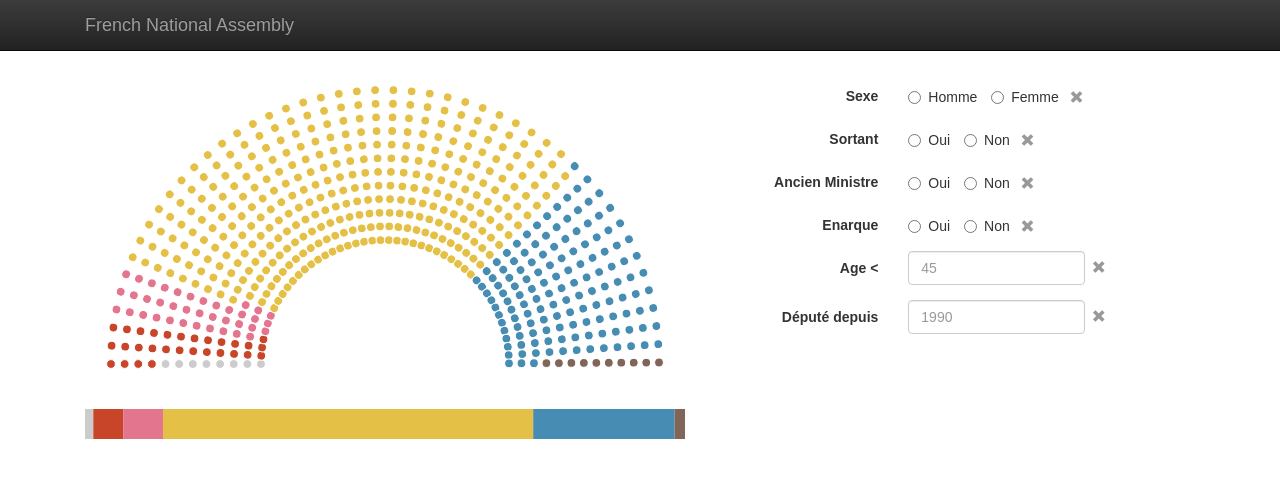
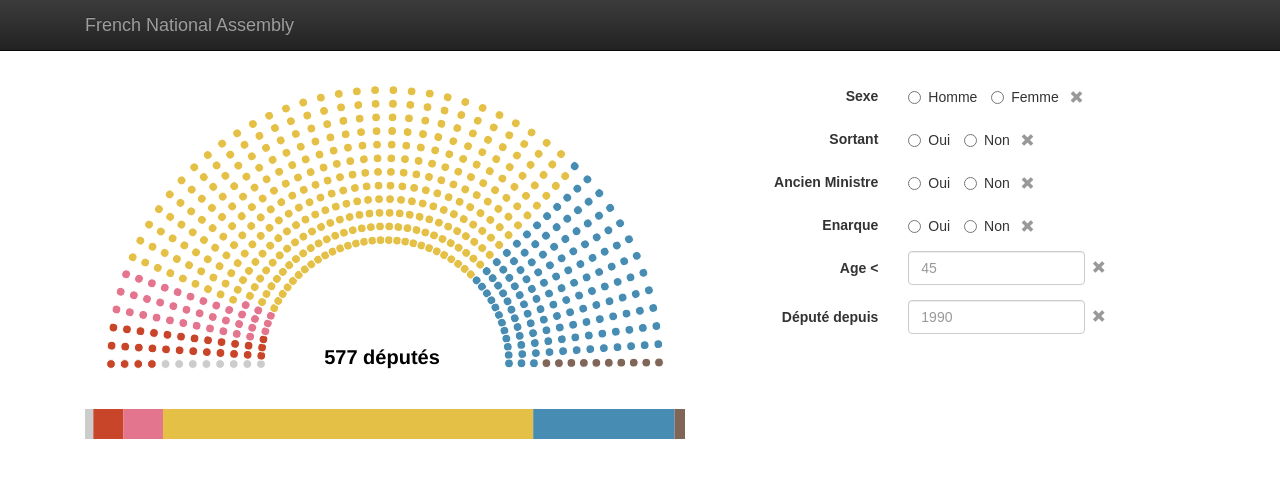
Before and after one commit to jonasrenault/assembly, a React (Create React App) app: page / in a window 1280 px wide. Shown: the top 478 px of the page. Built offline with nearby package versions, Linux system fonts and the light colour scheme.

Commit message:
added deputies count

```diff
--- /dev/null
+++ b/src/Assembly/Assembly.css
@@ -0,0 +1,6 @@
+.assembly-count {
+  font-family: "Helvetica Neue", Helvetica, Arial;
+  font-size: 2rem;
+  font-weight: bold;
+  color: #383f4e;
+}
--- a/src/Assembly/Assembly.js
+++ b/src/Assembly/Assembly.js
@@ -1,6 +1,8 @@
 import React, { PureComponent } from 'react';
 import Seat from '../Seat/Seat';
 import { ordrepartis, sexorder } from '../constants/constants';
+import './Assembly.css';
+
 
 class Assembly extends PureComponent {
   render() {
@@ -9,13 +11,18 @@ class Assembly extends PureComponent {
       return ordrepartis[a.etiquette_pandore] - ordrepartis[b.etiquette_pandore] || sexorder[a.sexe] - sexorder[b.sexe];
     });
     const seats = m.length;
+    const active = m.filter(elt => elt.active).length;
 
     const circles = m.map((elt, idx) => <Seat key={elt.id} seat={elt} idx={idx} seats={seats} layout={this.props.layout} onSelectDeputy={this.props.onSelectDeputy}></Seat>);
-
+    const ww = this.props.layout.width - this.props.layout.margin.left;
+    const hh = this.props.layout.height - this.props.layout.margin.bottom;
     return (
       <svg width={this.props.layout.width} viewBox={viewBox}>
         <g transform={'translate(' + (this.props.layout.width / 2) + ',' + (this.props.layout.height - this.props.layout.margin.bottom) + ') rotate(180)'}>
           {circles}
+        </g>
+        <g>
+          <text className="assembly-count" textAnchor="middle" x={(ww / 2)} y={hh}>{active} député{active > 1 ? 's' : ''}</text>
         </g>
       </svg>
     );
```
